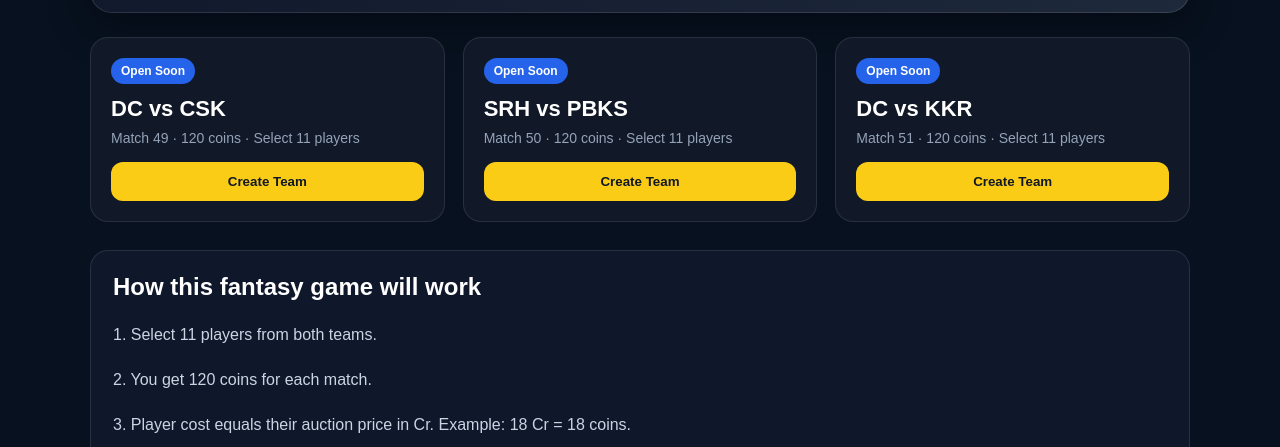
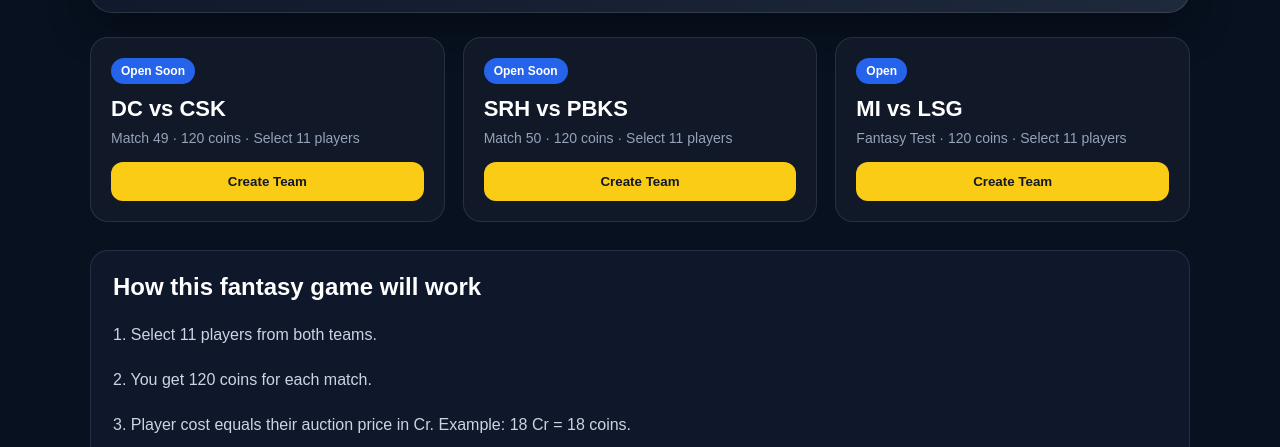
Before and after one commit to tapo22-nyc/memory_game, a website: page fantasy.html in a window 1280 px wide. Shown: the part 353-800 px from the top of the page. Drawn offline with Linux system fonts and the light colour scheme.

Commit message:
Update fantasy.html

```diff
--- a/fantasy.html
+++ b/fantasy.html
@@ -341,14 +341,14 @@
         </button>
       </div>
 
-      <div class="match-card">
-        <div class="status">Open Soon</div>
-        <div class="match-title">DC vs KKR</div>
-        <div class="match-meta">Match 51 · 120 coins · Select 11 players</div>
-        <button class="btn" onclick="openFantasyTeam(3)">
-          Create Team
-        </button>
-      </div>
+<div class="match-card">
+  <div class="status">Open</div>
+  <div class="match-title">MI vs LSG</div>
+  <div class="match-meta">Fantasy Test · 120 coins · Select 11 players</div>
+  <button class="btn" onclick="openFantasyTeam(3)">
+    Create Team
+  </button>
+</div>
 
     </section>
 
```
